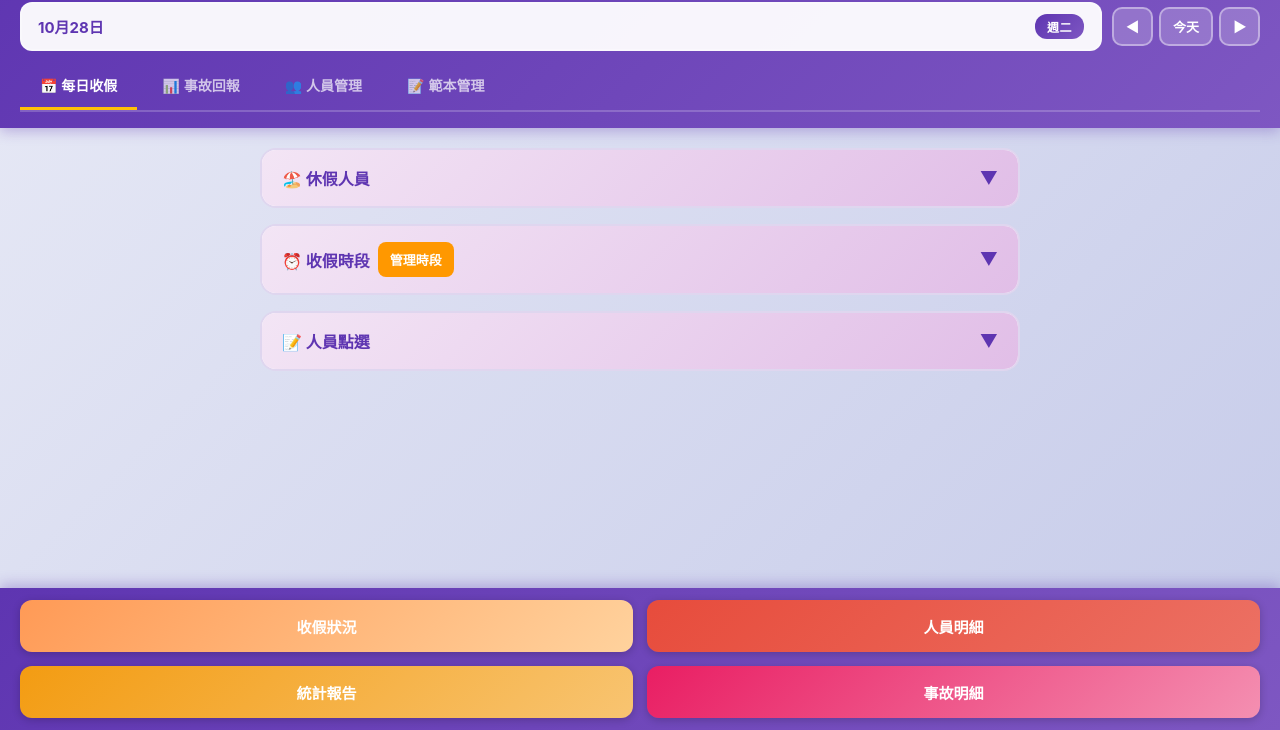
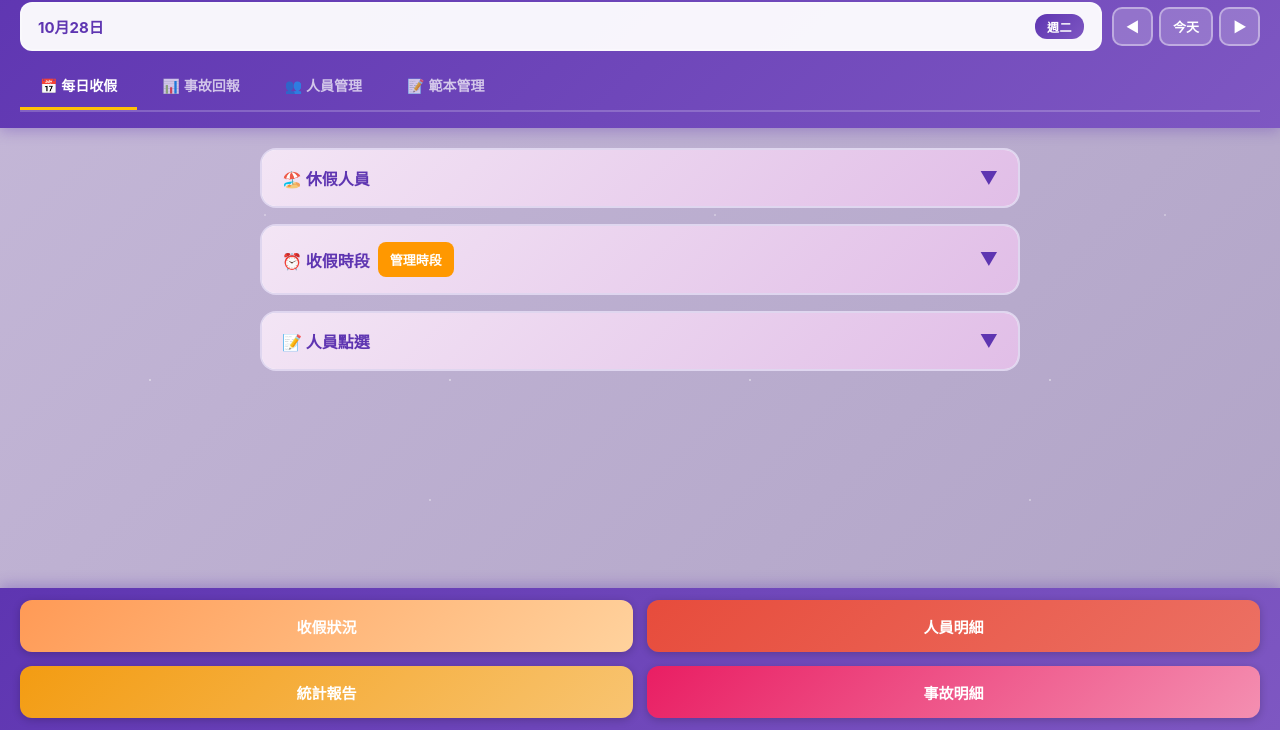
Before and after one commit to m20000002-oss/duty-roster-system, a plain HTML site: page vacation.html in a window 1280 px wide. Shown: the part 70-800 px from the top of the page. Drawn offline with Linux system fonts and the light colour scheme.

Commit message:
vacation.html 莫蘭迪紫灰配色 + 星空效果
- 白天: `#C5B8D8→#B0A3C6` 莫蘭迪紫灰漸層
- 星空效果: 3層星星閃爍動畫 (白天較淡,夜間較亮)
- 確保內容層 z-index 在星空之上

🤖 Generated with [Claude Code](https://claude.com/claude-code)

Co-Authored-By: Claude <noreply@anthropic.com>

```diff
--- a/vacation.html
+++ b/vacation.html
@@ -16,7 +16,7 @@
 
 body {
   font-family: -apple-system, BlinkMacSystemFont, "Microsoft JhengHei", sans-serif;
-  background: linear-gradient(135deg, #e8eaf6 0%, #c5cae9 100%);
+  background: linear-gradient(135deg, #C5B8D8 0%, #B0A3C6 100%);
   min-height: 100vh;
   min-height: 100dvh; /* Dynamic viewport height for mobile browsers */
   padding-bottom: max(80px, env(safe-area-inset-bottom));
@@ -27,12 +27,46 @@ body {
   -webkit-tap-highlight-color: transparent;
   overscroll-behavior-y: contain;
   touch-action: manipulation;
+  position: relative;
+}
+
+/* 星空效果 (白天模式) */
+body::before {
+  content: '';
+  position: fixed;
+  top: 0;
+  left: 0;
+  width: 100%;
+  height: 100%;
+  pointer-events: none;
+  background-image:
+    radial-gradient(circle, rgba(255, 255, 255, 0.8) 1px, transparent 1px),
+    radial-gradient(circle, rgba(255, 255, 255, 0.6) 1px, transparent 1px),
+    radial-gradient(circle, rgba(255, 255, 255, 0.7) 1.5px, transparent 1.5px);
+  background-size: 300px 300px, 450px 450px, 600px 600px;
+  background-position: 0 0, 40px 60px, 130px 270px;
+  animation: starTwinkle 8s ease-in-out infinite;
+  z-index: 0;
+  opacity: 0.4;
+}
+
+@keyframes starTwinkle {
+  0%, 100% { opacity: 0.3; }
+  50% { opacity: 0.5; }
 }
 
 /* === 暗黑模式樣式 === */
 body.dark-mode {
   background: linear-gradient(135deg, #1a1f2e 0%, #2c3e50 100%);
   color: #e0e0e0;
+}
+
+body.dark-mode::before {
+  opacity: 0.6;
+  background-image:
+    radial-gradient(circle, rgba(255, 255, 255, 0.9) 1px, transparent 1px),
+    radial-gradient(circle, rgba(255, 255, 255, 0.7) 1px, transparent 1px),
+    radial-gradient(circle, rgba(255, 255, 255, 0.8) 1.5px, transparent 1.5px);
 }
 
 body.dark-mode .header {
@@ -322,6 +356,8 @@ body.dark-mode .person-item[style*="linear-gradient(135deg, #e3f2fd"] {
   max-width: 800px;
   margin: 0 auto;
   padding: 20px;
+  position: relative;
+  z-index: 1;
 }
 
 .tab-content {
```
